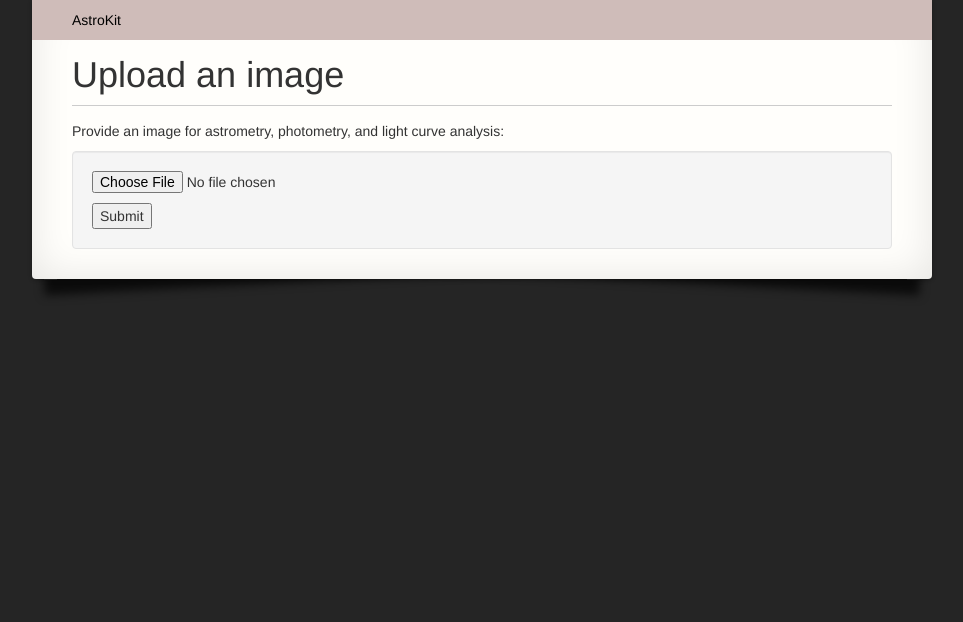
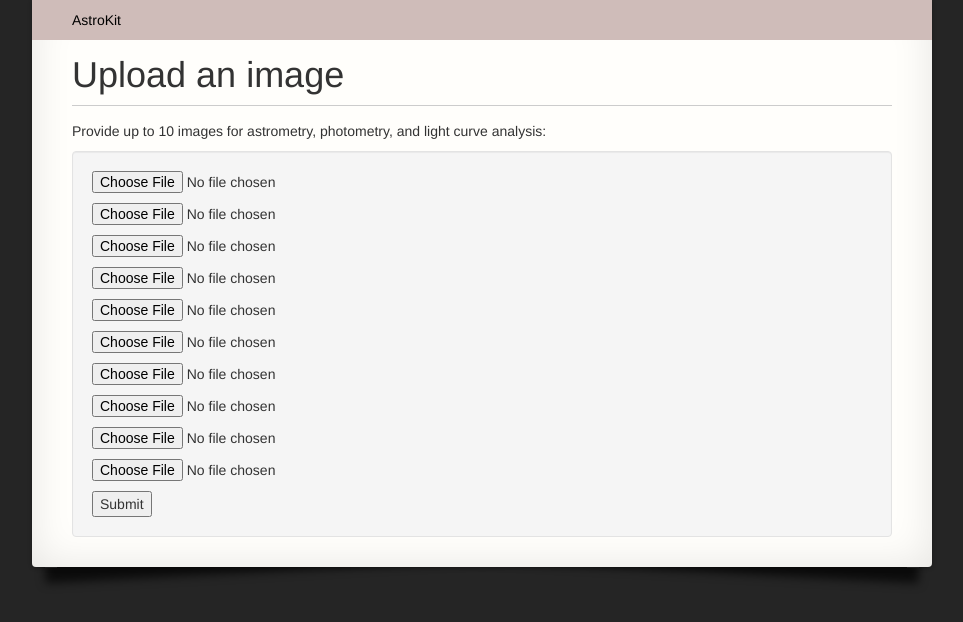
Before and after one commit to typpo/astrokit, a Django app: page /upload in a window 1280 px wide. Shown: the top 622 px of the page, without its empty margins (158-1121 px from the left). Run offline with Django 3.2, Linux system fonts and the light colour scheme; some libraries are stand-ins or nearby versions.

Commit message:
bulk upload form

```diff
--- a/imageflow/templates/upload_image.html
+++ b/imageflow/templates/upload_image.html
@@ -5,12 +5,39 @@
 
 {% block content %}
     <p>
-      Provide an image for astrometry, photometry, and light curve analysis:
+      Provide up to 10 images for astrometry, photometry, and light curve analysis:
     </p>
     <div class="well">
       <form action="" method="post" enctype="multipart/form-data">{% csrf_token %}
         <p>
-          <input id="image" type="file" class="" name="image"/>
+          <input id="image1" type="file" class="" name="image1"/>
+        </p>
+        <p>
+          <input id="image2" type="file" class="" name="image2"/>
+        </p>
+        <p>
+          <input id="image3" type="file" class="" name="image3"/>
+        </p>
+        <p>
+          <input id="image4" type="file" class="" name="image4"/>
+        </p>
+        <p>
+          <input id="image5" type="file" class="" name="image5"/>
+        </p>
+        <p>
+          <input id="image6" type="file" class="" name="image6"/>
+        </p>
+        <p>
+          <input id="image7" type="file" class="" name="image7"/>
+        </p>
+        <p>
+          <input id="image8" type="file" class="" name="image8"/>
+        </p>
+        <p>
+          <input id="image9" type="file" class="" name="image9"/>
+        </p>
+        <p>
+          <input id="image10" type="file" class="" name="image10"/>
         </p>
         <input type="submit" value="Submit"/>
       </form>
--- a/imageflow/views.py
+++ b/imageflow/views.py
@@ -17,14 +17,20 @@ def index(request):
 
 def upload_image(request):
     if request.method == 'POST':
-        img = request.FILES['image']
-        # Data is read just once to avoid rewinding.
-        img_data = img.read()
-        url = s3_util.upload_to_s3(img_data, 'raw', img.name)
-        submission = process_astrometry_online(url)
+        submissions = []
+        for i in range(1, 11):
+            key = 'image%d' % i
+            if key not in request.FILES:
+               break
+
+            img = request.FILES[key]
+            # Data is read just once to avoid rewinding.
+            img_data = img.read()
+            url = s3_util.upload_to_s3(img_data, 'raw', img.name)
+            submissions.append(process_astrometry_online(url))
 
         # Redirect to submission viewing page.
-        return redirect('view_submission', subid=submission.subid)
+        return redirect('view_submission', subid=submissions[0].subid)
 
     return render_to_response('upload_image.html', {},
             context_instance=RequestContext(request))
```
